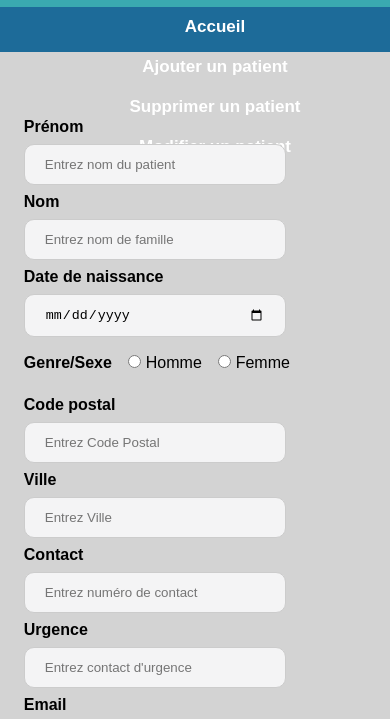
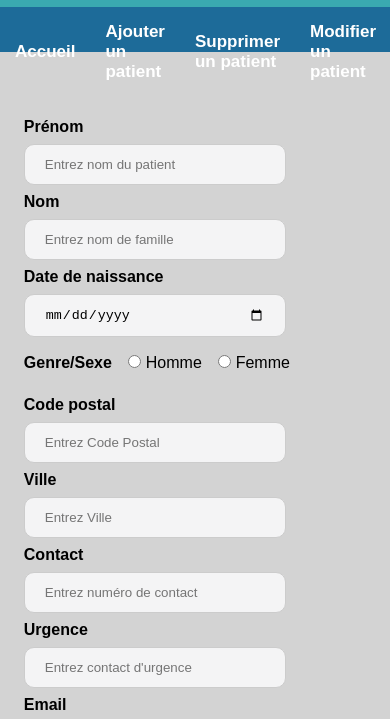
Before and after one commit to Rdhann81/patient-page, a plain HTML site: page index.html in a window 390 px wide. Shown: the part 83-802 px from the top of the page. Drawn offline with Linux system fonts and the light colour scheme.

Commit message:
Update style.css

```diff
--- a/style.css
+++ b/style.css
@@ -342,6 +342,7 @@ header button:hover {
 }
 
 /* Improved Styles for Mobile Devices */
+/* Improved Styles for Mobile Devices */
 @media only screen and (max-width: 600px) {
     /* Adjust styles for mobile screens here */
     .container {
@@ -378,12 +379,26 @@ header button:hover {
     }
 
     nav ul {
-        flex-direction: column; /* Stack navigation links vertically on mobile */
-        align-items: center; /* Center navigation links on mobile */
+        flex-direction: row; /* Display navigation links in a row */
+        justify-content: space-around; /* Space navigation links evenly */
+        align-items: center; /* Center navigation links vertically */
+        padding: 0; /* Remove default padding */
     }
 
     nav li {
         margin-right: 0; /* Remove margin between navigation links on mobile */
+        list-style: none; /* Remove default list style */
+    }
+
+    nav a {
+        text-decoration: none;
+        color: white;
+        font-weight: bold;
+        padding: 10px;
+        display: inline-block;
+        font-size: 17px;
+        border-radius: 6px; /* Add rounded corners to navigation links */
+        margin: 5px; /* Add margin to space navigation links */
     }
 
     header button {
```
